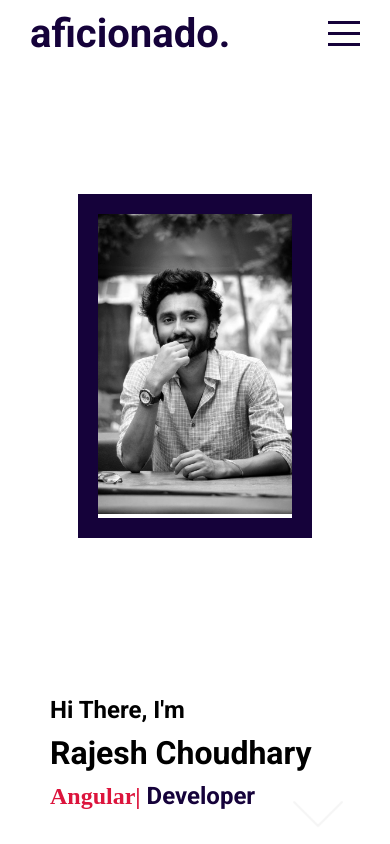
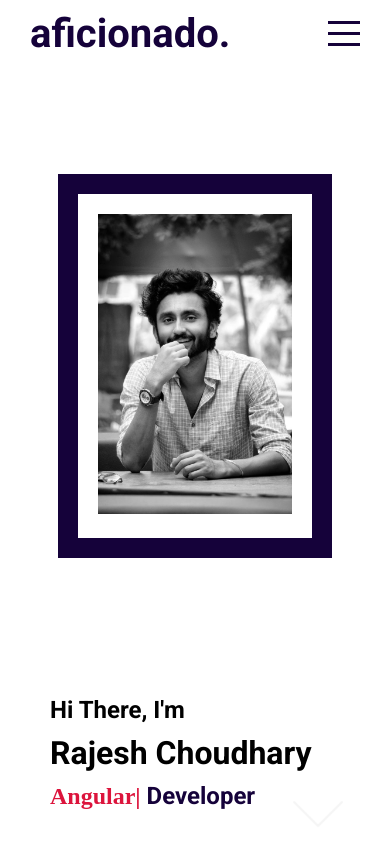
Before and after one commit to RajeshCh17/rajeshch-portfolio, a React (Create React App) app: page / in a window 390 px wide. Built offline with nearby package versions, Linux system fonts and the light colour scheme; a web font is replaced by a local one.

Commit message:
kept border for mobile screen

```diff
--- a/src/components/intro/Intro.styles.scss
+++ b/src/components/intro/Intro.styles.scss
@@ -33,7 +33,7 @@
             transition: all 1s ease;
 
             @include mobile {
-                border: 0 solid transparent;
+                margin: 20px;
                 border: 20px solid #15023a;
             }
 
@@ -52,7 +52,7 @@
                 margin: 40px;
 
                 @include mobile{
-                    margin: 0;
+                    margin: 20px;
                   }
 
                   @include tablet{
```
